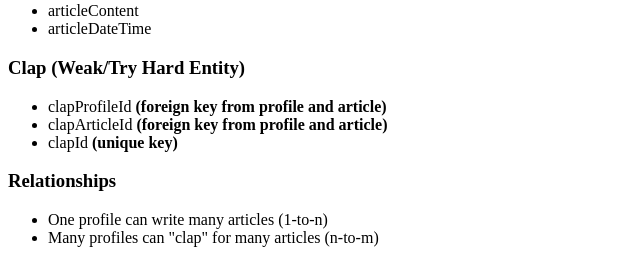
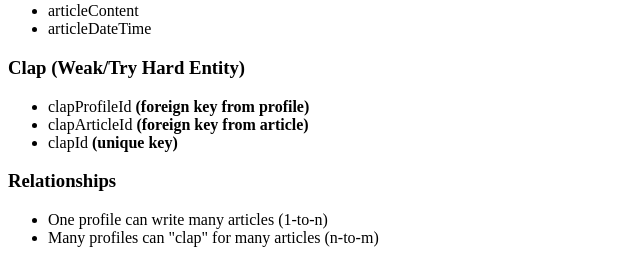
Before and after one commit to codingLyfe/data-design, a PHP site: page / in a window 1280 px wide. Shown: the part 1869-2132 px from the top of the page, without its empty margins (0-640 px from the left). Run offline with PHP 8.4, Linux system fonts and the light colour scheme.

Commit message:
updated foreign keys

```diff
--- a/index.php
+++ b/index.php
@@ -64,8 +64,8 @@
 			</ul>
 		<h3>Clap (Weak/Try Hard Entity)</h3>
 			<ul>
-				<li>clapProfileId <strong>(foreign key from profile and article)</strong></li>
-				<li>clapArticleId <strong>(foreign key from profile and article)</strong></li>
+				<li>clapProfileId <strong>(foreign key from profile)</strong></li>
+				<li>clapArticleId <strong>(foreign key from article)</strong></li>
 				<li>clapId <strong>(unique key)</strong></li>
 			</ul>
 		<h3>Relationships</h3>
```
